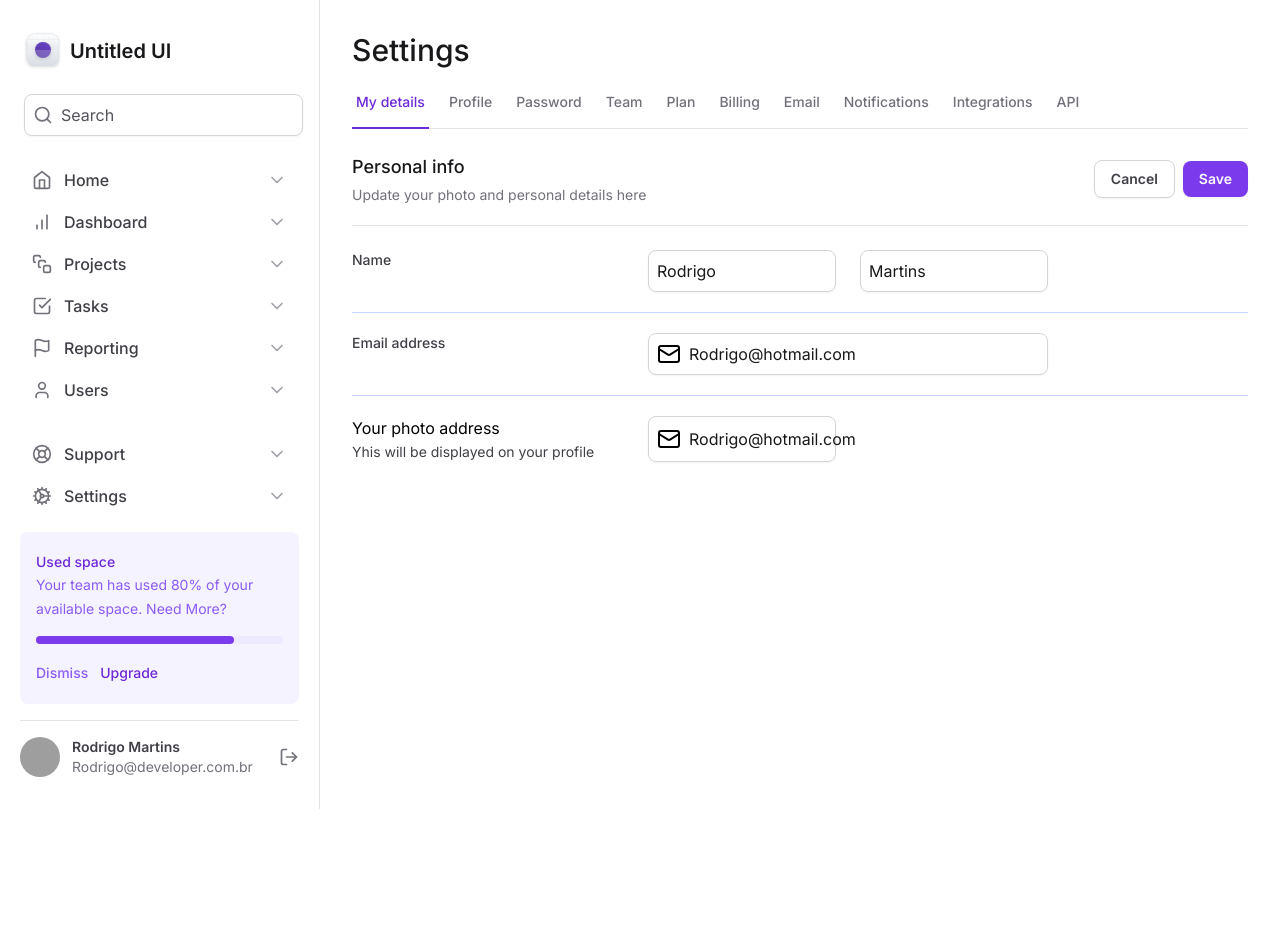
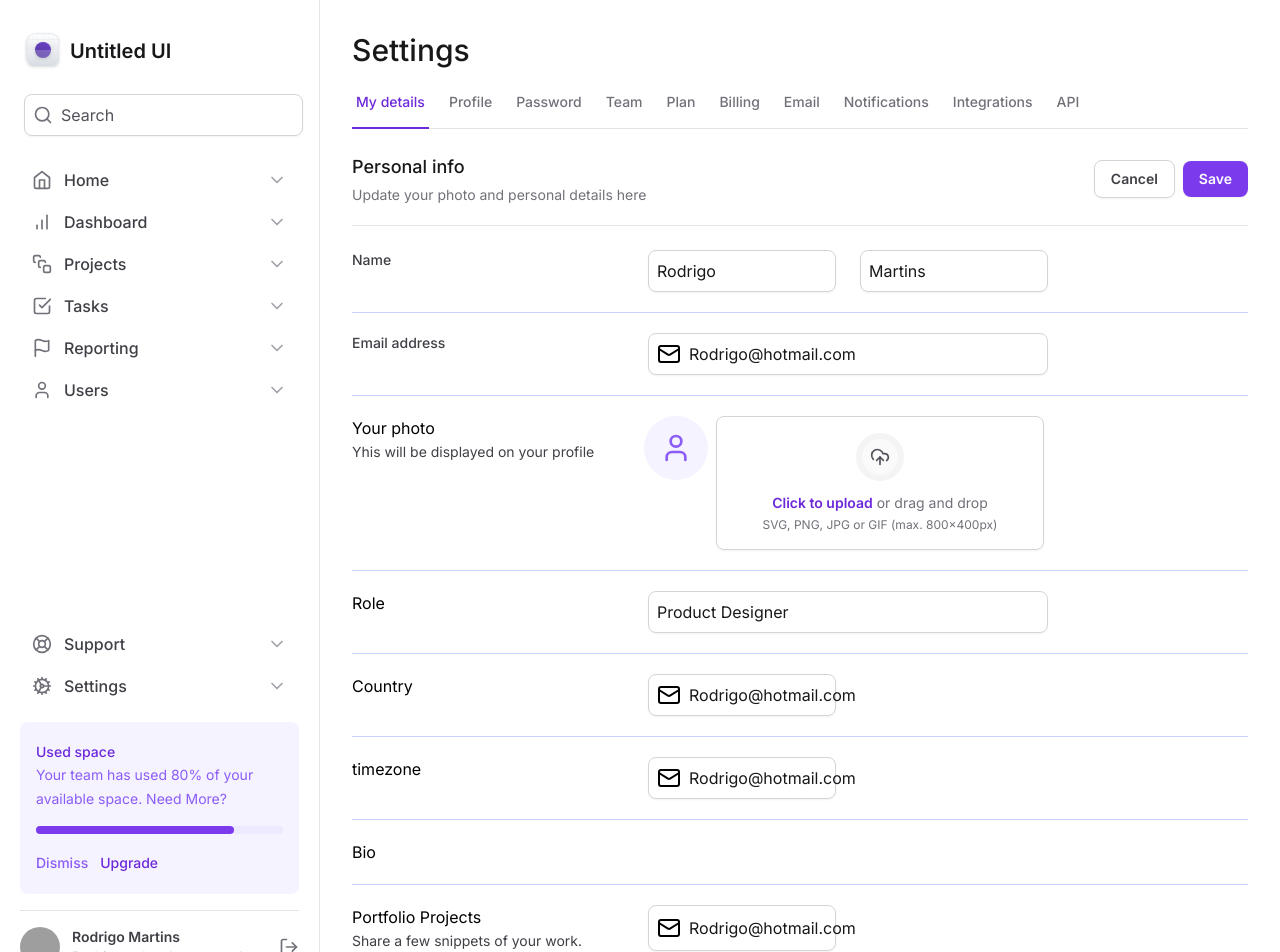
Before and after one commit to RoMartins/tailwind-next, a Next.js app: page / in a window 1280 px wide. Shown: the top 952 px of the page. Before the commit the page ends 809 px from the top, so only its background shows below. Built offline with nearby package versions, Linux system fonts and the light colour scheme; grey boxes are pictures that could not be loaded.

Commit message:
feat: input file

```diff
--- a/src/app/page.tsx
+++ b/src/app/page.tsx
@@ -1,4 +1,4 @@
-import { Mail } from 'lucide-react'
+import { Mail, UploadCloud, User } from 'lucide-react'
 import { InputControl, InputPrefix, InputRoot } from './components/Input'
 import { SettingTabs } from './components/SettingTabs'
 
@@ -73,9 +73,83 @@ export default function Home() {
 
           <div className="grid-cols-form grid gap-3 pt-5">
             <label>
-              Your photo address
+              Your photo
               <span className="mt-0.5 block text-sm font-normal text-zinc-700">
                 Yhis will be displayed on your profile
+              </span>
+            </label>
+            <div className="flex items-start gap-2">
+              <div className="flex h-16 w-16 items-center justify-center rounded-full bg-violet-50">
+                <User className="h-8 w-8 text-violet-500" />
+              </div>
+
+              <label
+                htmlFor="photo"
+                className=" group flex flex-1 cursor-pointer flex-col items-center gap-3 rounded-lg border border-zinc-300  px-6 py-4 text-center text-zinc-500 shadow-sm hover:border-violet-200 hover:bg-violet-50"
+              >
+                <div className="border-6 rounded-full border-zinc-100 bg-zinc-50 p-2 group-hover:bg-violet-100 group-hover:bg-violet-50">
+                  <UploadCloud className="h-5 w-5 text-zinc-600 group-hover:text-violet-600" />
+                </div>
+
+                <div className="flex flex-col gap-1">
+                  <span className="text-sm">
+                    <span className="font-semibold text-violet-700">
+                      Click to upload
+                    </span>{' '}
+                    or drag and drop
+                  </span>
+                  <span className="text-xs">
+                    SVG, PNG, JPG or GIF (max. 800x400px)
+                  </span>
+                </div>
+              </label>
+              <input type="file" className="sr-only" id="photo" />
+            </div>
+          </div>
+
+          <div className="grid-cols-form grid gap-3 pt-5">
+            <label>Role</label>
+            <div className="grid gap-6">
+              <InputRoot>
+                <InputControl type="" defaultValue="Product Designer" />
+              </InputRoot>
+            </div>
+          </div>
+
+          <div className="grid-cols-form grid gap-3 pt-5">
+            <label>Country</label>
+            <div className="grid grid-cols-2 gap-6">
+              <InputRoot>
+                <InputPrefix>
+                  <Mail className="" />
+                </InputPrefix>
+                <InputControl type="email" defaultValue="Rodrigo@hotmail.com" />
+              </InputRoot>
+            </div>
+          </div>
+
+          <div className="grid-cols-form grid gap-3 pt-5">
+            <label>timezone</label>
+            <div className="grid grid-cols-2 gap-6">
+              <InputRoot>
+                <InputPrefix>
+                  <Mail className="" />
+                </InputPrefix>
+                <InputControl type="email" defaultValue="Rodrigo@hotmail.com" />
+              </InputRoot>
+            </div>
+          </div>
+
+          <div className="grid-cols-form grid gap-3 pt-5">
+            <label>Bio</label>
+            <div className="grid grid-cols-2 gap-6"></div>
+          </div>
+
+          <div className="grid-cols-form grid gap-3 pt-5">
+            <label>
+              Portfolio Projects
+              <span className="mt-0.5 block text-sm font-normal text-zinc-700">
+                Share a few snippets of your work.
               </span>
             </label>
             <div className="grid grid-cols-2 gap-6">
--- a/tailwind.config.js
+++ b/tailwind.config.js
@@ -7,6 +7,9 @@ module.exports = {
         app: 'minmax(18rem, 20rem) 1fr',
         form: 'minmax(7.5rem, 17.5rem) minmax(25rem,1fr) minmax(0, 15rem)',
       },
+      borderWidth: {
+        6: '6px',
+      },
     },
   },
   plugins: [],
```
Also changed, not shown: teste.js (added, +16 -0 lines).
